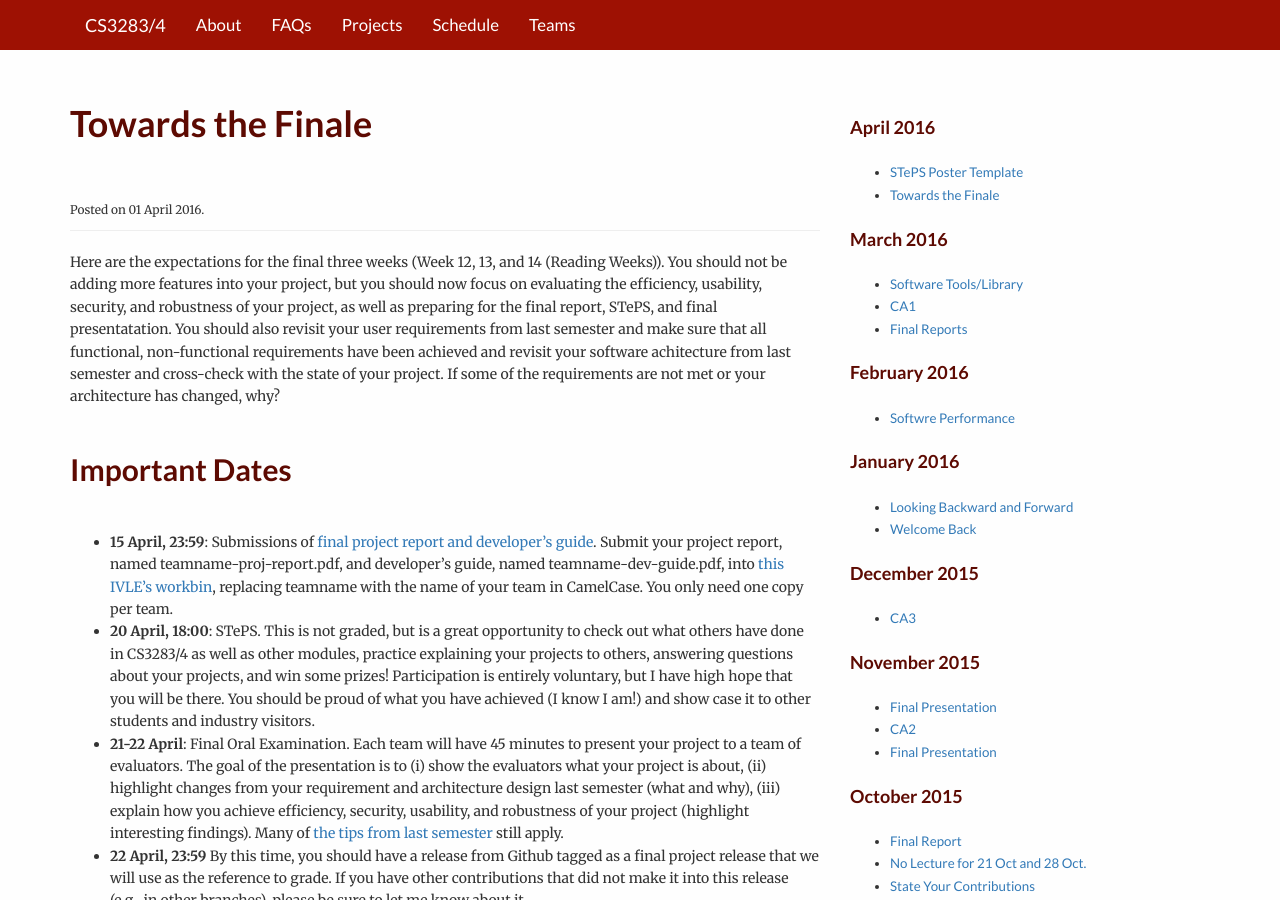
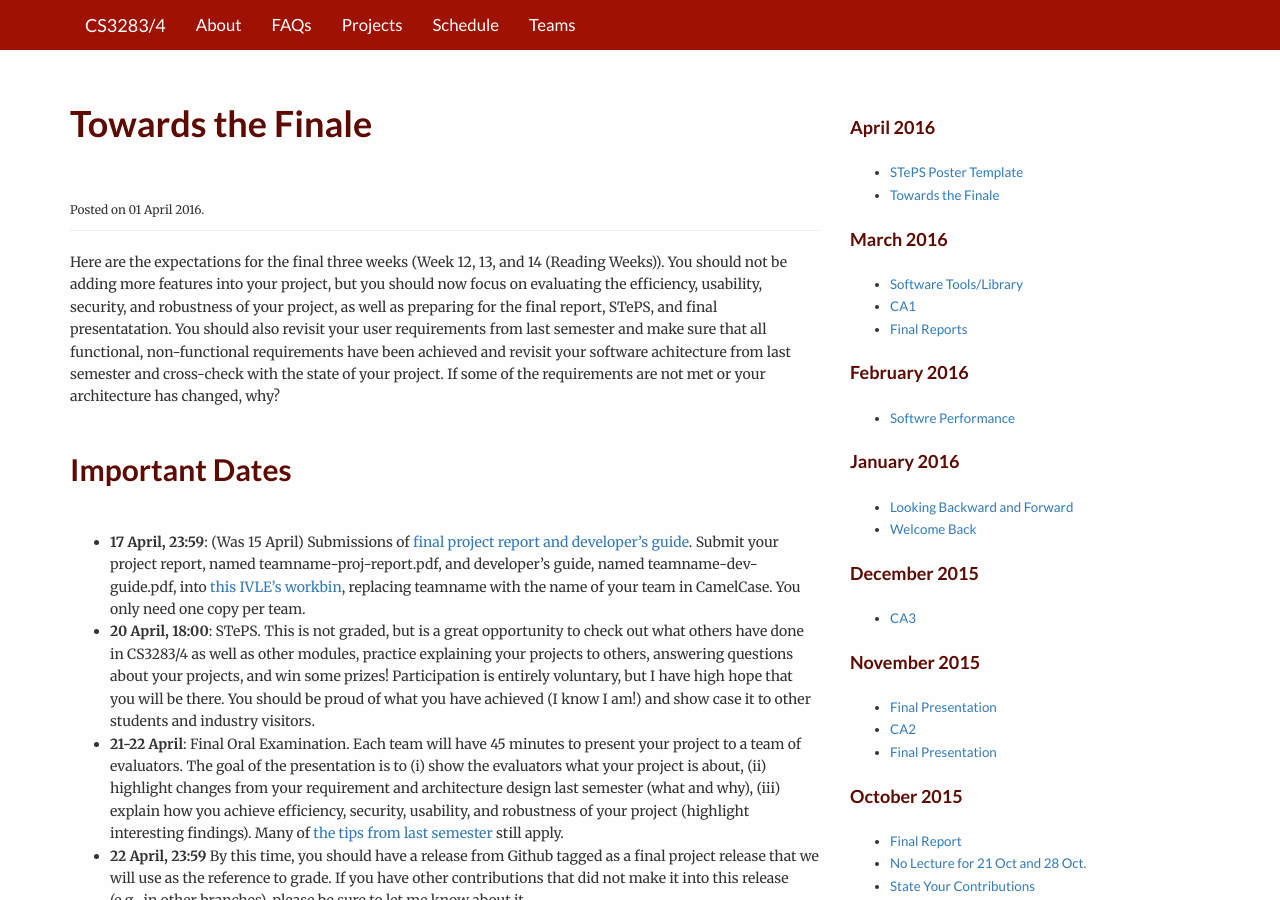
Before and after one commit to nus-mtp/1516, a Jekyll site: the page built from _posts/2016-04-01-finale.md, in a window 1280 px wide and 900 px high. Built offline with Jekyll 4.4.1, drawn with Linux system fonts in a browser that asks for light colours.

Commit message:
Extended report submission deadline

```diff
--- a/_posts/2016-04-01-finale.md
+++ b/_posts/2016-04-01-finale.md
@@ -9,7 +9,7 @@ Here are the expectations for the final three weeks (Week 12, 13, and 14 (Readin
 
 ## Important Dates
 
-- **15 April, 23:59**: Submissions of [final project report and developer's guide](http://nus-mtp.github.io/1516/2016/03/10/final-reports.html).  Submit your project report, named teamname-proj-report.pdf, and developer's guide, named teamname-dev-guide.pdf, into [this IVLE’s workbin](https://ivle.nus.edu.sg/v1/File/Staff/default.aspx?CourseID=362ebc0a-3b8d-473e-be98-52e83ddfe8ef&workbinid=8ec8d7f1-c3f4-4fee-9996-6fc5f0fd2692&FolderID=2cc39f09-12f6-4769-9fe6-6496558b4572), replacing teamname with the name of your team in CamelCase.  You only need one copy per team.
+- **17 April, 23:59**: (Was 15 April) Submissions of [final project report and developer's guide](http://nus-mtp.github.io/1516/2016/03/10/final-reports.html).  Submit your project report, named teamname-proj-report.pdf, and developer's guide, named teamname-dev-guide.pdf, into [this IVLE’s workbin](https://ivle.nus.edu.sg/v1/File/Staff/default.aspx?CourseID=362ebc0a-3b8d-473e-be98-52e83ddfe8ef&workbinid=8ec8d7f1-c3f4-4fee-9996-6fc5f0fd2692&FolderID=2cc39f09-12f6-4769-9fe6-6496558b4572), replacing teamname with the name of your team in CamelCase.  You only need one copy per team.
 - **20 April, 18:00**: STePS.  This is not graded, but is a great opportunity to check out what others have done in CS3283/4 as well as other modules, practice explaining your projects to others, answering questions about your projects, and win some prizes!  Participation is entirely voluntary, but I have high hope that you will be there.  You should be proud of what you have achieved (I know I am!) and show case it to other students and industry visitors.
 - **21-22 April**: Final Oral Examination.  Each team will have 45 minutes to present your project to a team of evaluators.  The goal of the presentation is to (i) show the evaluators what your project is about, (ii) highlight changes from your requirement and architecture design last semester (what and why), (iii) explain how you achieve efficiency, security, usability, and robustness of your project (highlight interesting findings).  Many of [the tips from last semester](https://nus-mtp.github.io/1516/2015/11/14/tips-for-presentation.html) still apply.
 - **22 April, 23:59** By this time, you should have a release from Github tagged as a final project release that we will use as the reference to grade.  If you have other contributions that did not make it into this release (e.g., in other branches), please be sure to let me know about it.
```
